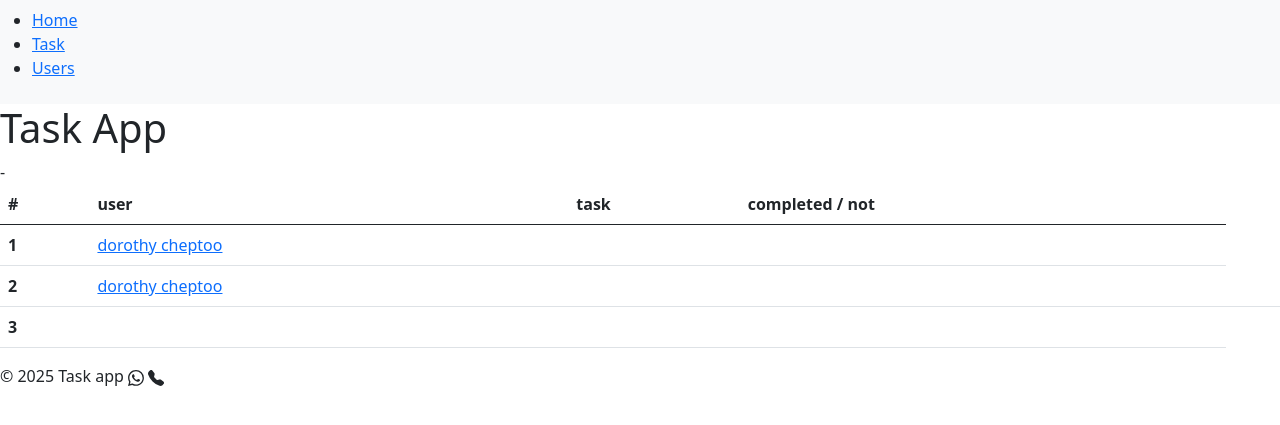
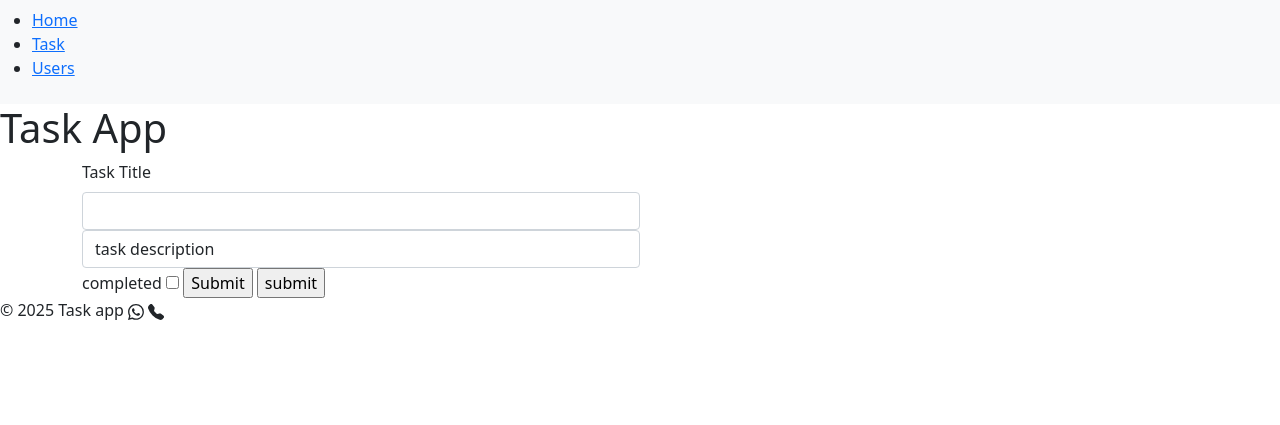
Before and after one commit to cheptoo6377/flask_task, a Flask app: template app/templates/task.html in a window 1280 px wide. Shown: the top 425 px of the page. Run offline with Flask 3, Linux system fonts and the light colour scheme; tables that the repository leaves empty hold one stand-in row (values such as "Sample post"); the template is opened without the code that fills it: values that come from a table or form of the project are taken from there, most other values are stand-ins (such as "Sample title", 1, 10 or a date in 2020).

Commit message:
new files

```diff
--- /dev/null
+++ b/app/forms.py
@@ -0,0 +1,16 @@
+from flask_wtf import FlaskForm
+from wtforms import StringField,TextAreaField ,BooleanField,SubmitField,PasswordField
+
+
+class Taskform(FlaskForm):
+    title = StringField('Task Title')
+    description = TextAreaField( 'task description')
+    completed = BooleanField('completed')
+    submit = SubmitField('Submit')
+
+class Userform(FlaskForm):
+    username = StringField('Username')
+    firstname = StringField('First Name')
+    lastname = StringField('Last Name')
+    password = PasswordField('Password')
+    submit = SubmitField('Submit')
--- a/app/templates/task.html
+++ b/app/templates/task.html
@@ -1,8 +1,23 @@
 {% extends "base.html" %} {% block content %}
 
 <h1> Task App</h1>
+<form action="" method="post" >
 
-<table class="table">
+  <div class="container">
+  {{ form.title.label(class="form-label") }}
+  {{ form.title(size=100,class="form-control w-50" ) }}
+
+  {{ form.description.label(size=100,class="form-control w-50" ) }}
+
+  {{ form.completed.label }} <input type="checkbox" name="completed" id="completed">
+
+  {{ form.submit }} <input type="button" value="submit">
+</div>
+
+</form>
+
+
+<!-- <table class="table">
     <thead>
       <tr>
         <th scope="col">#</th>
@@ -12,8 +27,8 @@
       </tr>
     </thead>
     <tbody>
-      <tr>
-        <th scope="row">1</th>
+      <tr> -->
+        <!-- <th scope="row">1</th>
         <td><a href="{{ url_for('tasks', user=user) }}">{{ user1 }}</a></td>
         <td></td>
         <td></td>
@@ -31,6 +46,6 @@
         <td></td>
       </tr>
     </tbody>
-  </table>
+  </table> -->
 
 {% endblock %}
```
Also changed, not shown: app/routes.py (+10 -7 lines), app/templates/user.html (+15 -4 lines).
